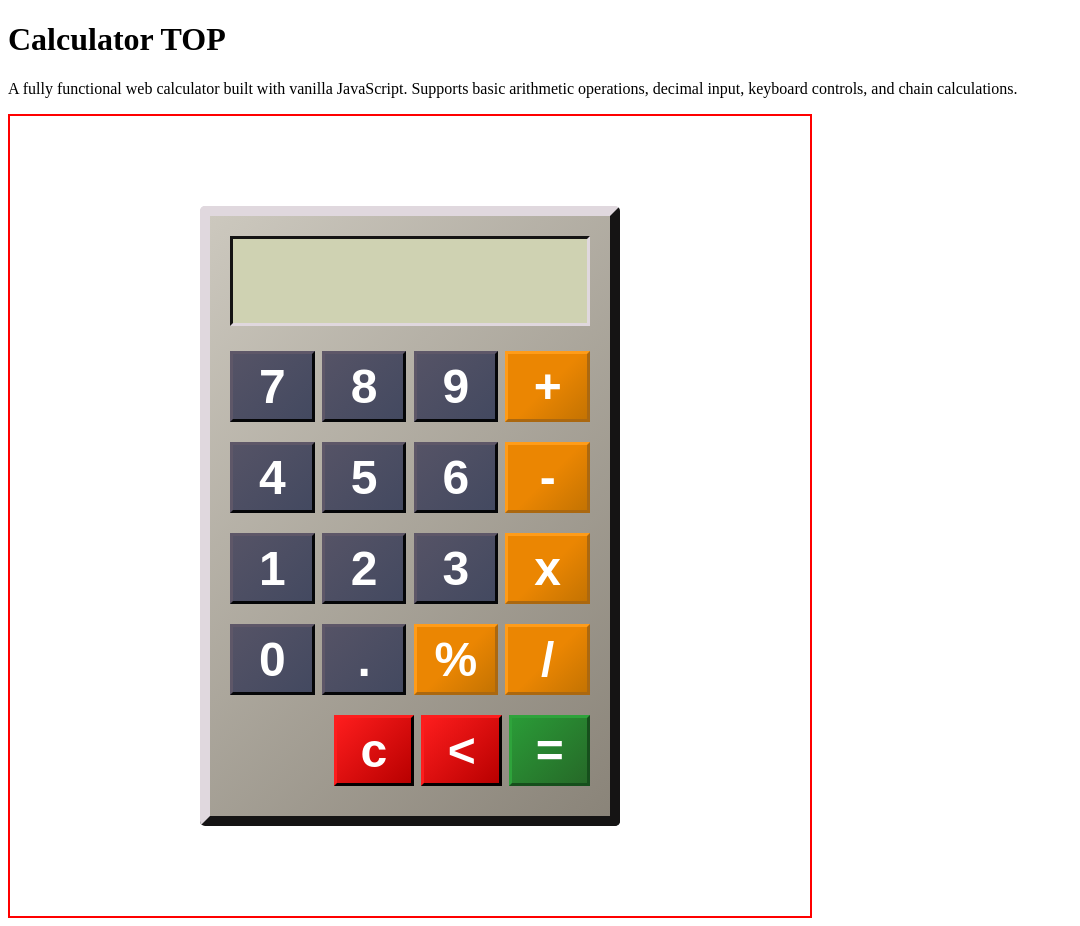
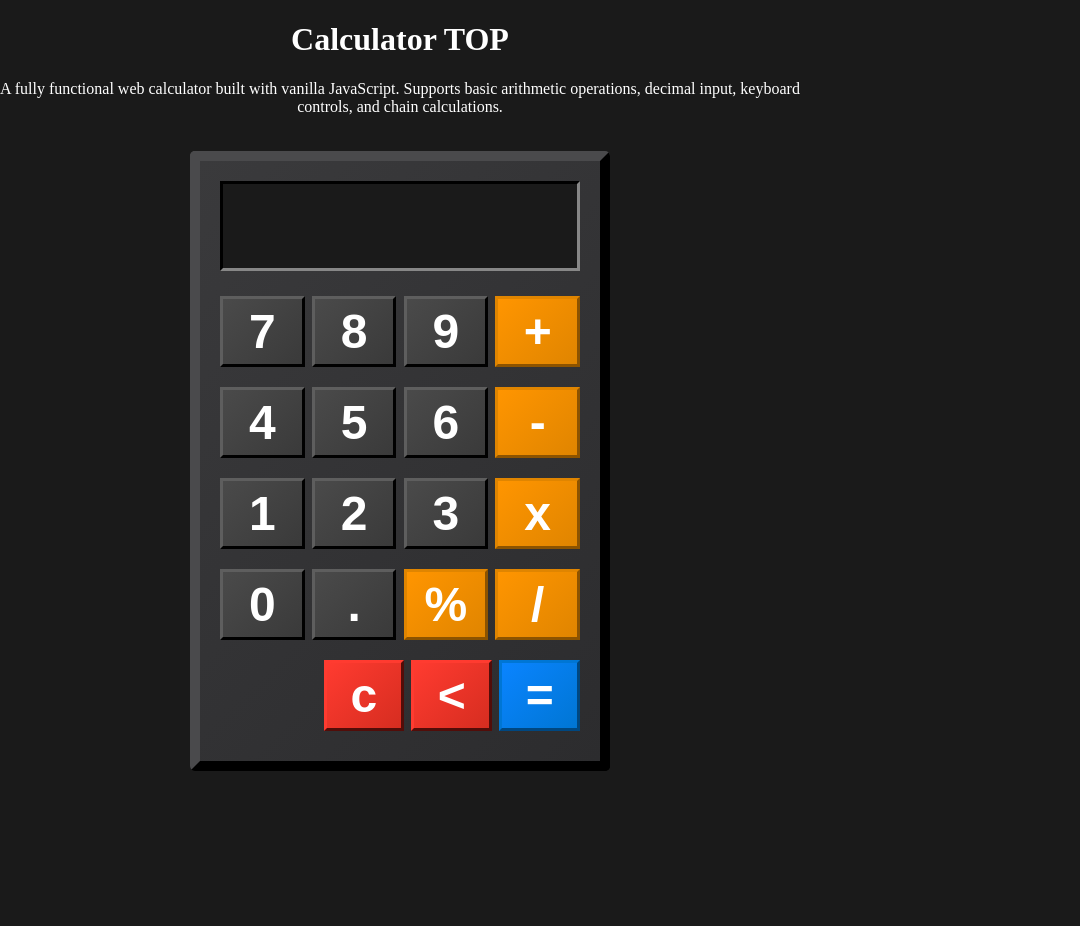
Before and after one commit to leandrodossantosprojects/calculator, a plain HTML site: page index.html in a window 1280 px wide. Shown: the whole page, without its empty margins (0-1080 px from the left). After the commit the page ends 800 px from the top, so only its background shows below. Drawn offline with Linux system fonts and the light colour scheme.

Commit message:
Change color palette

```diff
--- a/style.css
+++ b/style.css
@@ -6,25 +6,33 @@
   font-display: swap;
 }
 
+#title {
+  text-align: center;
+  height: 15vh;
+  width: 100vh;
+  color: #ffffff;
+}
+
+body {
+  margin: 0;
+  background-color: #1a1a1a;
+}
+
 #main-container {
-  height: 100vh;
+  height: 80vh;
   width: 100vh;
-  border: 2px solid red;
   display: flex;
+  justify-content: center;
 }
 
 #calculator {
-  background-image: linear-gradient(
-    135deg,
-    rgba(204, 200, 190, 1) 0%,
-    rgba(138, 132, 121, 1) 100%
-  );
+  background-image: linear-gradient(135deg, #3a3a3c 0%, #2c2c2e 100%);
   max-width: 400px;
   max-height: 600px;
   width: 200px;
   height: 600px;
   border: 10px outset;
-  border-color: #e0d8de #6a6262 #6a6262 #e0d8de;
+  border-color: #4a4a4c #1a1a1c #1a1a1c #4a4a4c;
   border-radius: 5px;
   flex: 1 1 0;
   margin: auto;
@@ -45,40 +53,28 @@ button {
   font-size: 48px;
   font-weight: bold;
   color: white;
-  background-image: linear-gradient(135deg, #555366, #434960);
+  background-image: linear-gradient(135deg, #4a4a4a, #3a3a3a);
   border: 3px outset;
-  border-color: #5e5768 #3a445d #3a445d #5e5768;
+  border-color: #5e5e5e #2a2a2a #2a2a2a #5e5e5e;
   padding: 5px;
   flex: 1 0 0;
   box-sizing: border-box;
 }
 
 .operator {
-  border-color: #ff9c19;
-  background-image: linear-gradient(
-    135deg,
-    rgba(235, 134, 2, 1) 50%,
-    rgba(196, 115, 2, 1) 100%
-  );
+  border-color: #e08500;
+  background-image: linear-gradient(135deg, #ff9500 0%, #e08500 100%);
 }
 
 #equal {
-  border-color: #2ea33b;
-  background-image: linear-gradient(
-    135deg,
-    rgba(42, 155, 55, 1) 0%,
-    rgba(38, 105, 40, 1) 100%
-  );
+  border-color: #0076d4;
+  background-image: linear-gradient(135deg, #0a84ff 0%, #0076d4 100%);
 }
 
 #zero,
 #backspace {
-  background-image: linear-gradient(
-    135deg,
-    rgba(253, 29, 29, 1) 0%,
-    rgba(184, 0, 0, 1) 100%
-  );
-  border-color: #fd1d1d #590404 #590404 #fd1d1d;
+  background-image: linear-gradient(135deg, #ff3b30 0%, #d62d20 100%);
+  border-color: #ff3b30 #a61c14 #a61c14 #ff3b30;
 }
 
 #space {
@@ -95,15 +91,15 @@ button {
   height: 15%;
   margin: 5%;
   border: 3px inset;
-  background-color: #cfd2b2;
-  border-color: #6a6262 #e0d8de #e0d8de #6a6262;
+  background-color: #1a1a1a;
+  border-color: #0d0d0d #333 #333 #0d0d0d;
   overflow: hidden;
   text-overflow: clip;
 }
 
 #display {
-  font-size: 72px;
+  font-size: 64px;
   line-height: 0.8;
   font-family: "7segm", sans-serif;
-  color: black;
+  color: #ffffff;
 }
```
